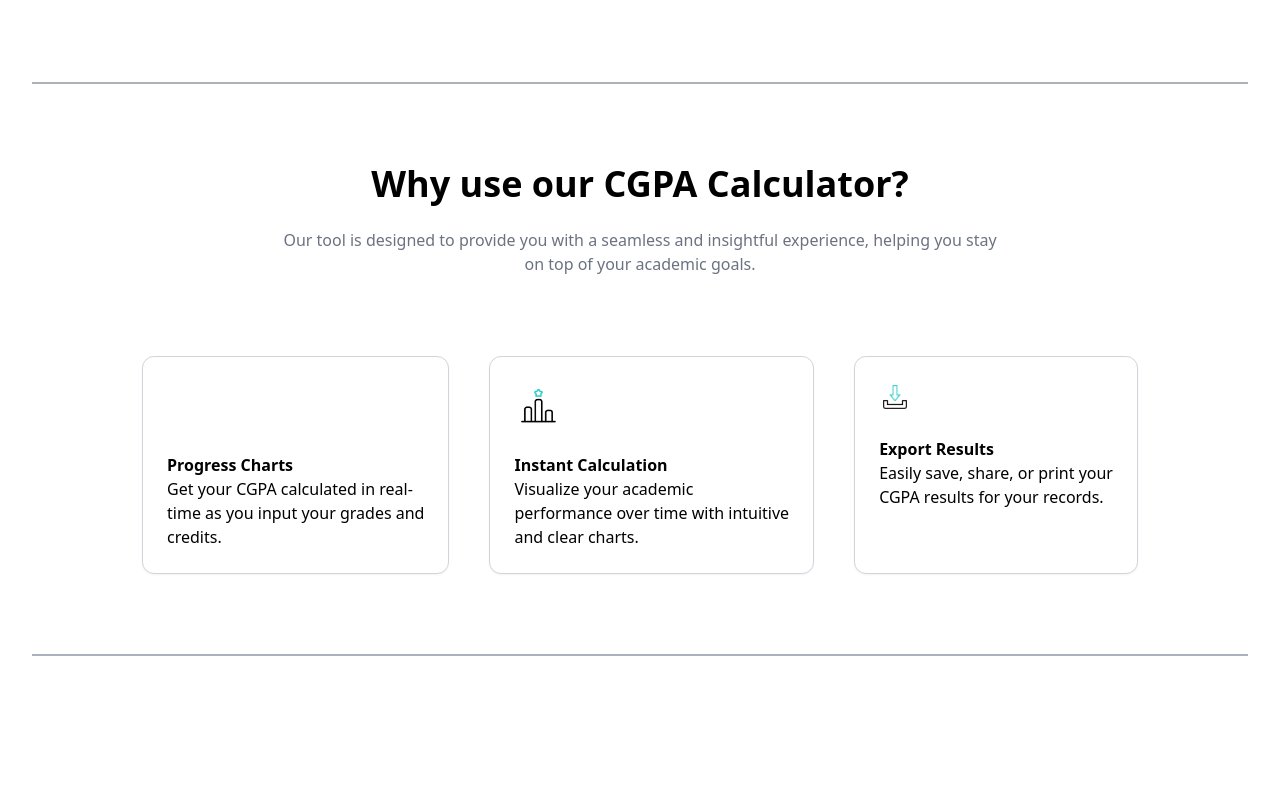
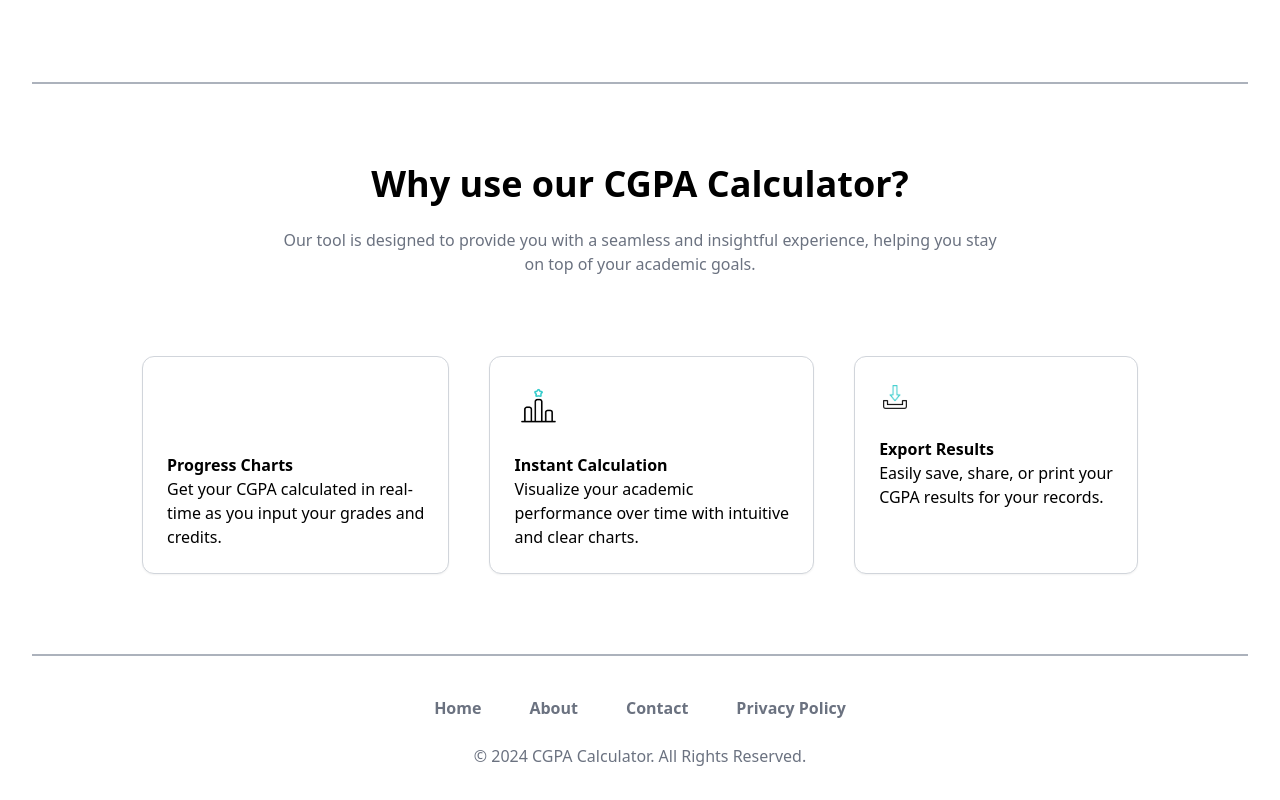
Before and after one commit to Sorcerers-NST/CGPA-Analyzer, a React (Vite) app in the folder client/: page / in a window 1280 px wide. Shown: the part 570-1370 px from the top of the page. Before the commit the page ends 1258 px from the top, so only its background shows below. Built offline with nearby package versions, Linux system fonts and the light colour scheme.

Commit message:
Footer For Landing Page

```diff
--- /dev/null
+++ b/client/src/pages/Landing/FooterLanding.jsx
@@ -0,0 +1,18 @@
+import React from 'react'
+
+const FooterLanding = () => {
+  return (
+    <div className='mt-10'>
+        <ul className='flex gap-12 justify-center'>
+            <li className='text-gray-500 font-bold'>Home</li>
+            <li className='text-gray-500 font-bold'>About</li>
+            <li className='text-gray-500 font-bold'>Contact</li>
+            <li className='text-gray-500 font-bold'>Privacy Policy</li>
+        </ul>
+        <br/>
+        <p className='text-gray-500'>&copy; 2024 CGPA Calculator. All Rights Reserved.</p>
+    </div>
+  )
+}
+
+export default FooterLanding
--- a/client/src/pages/Landing/Landing.jsx
+++ b/client/src/pages/Landing/Landing.jsx
@@ -2,12 +2,14 @@ import React from 'react'
 import '../../index.css'
 import NavbarLanding from './NavbarLanding'
 import Body1 from './Body1'
+import FooterLanding from './FooterLanding'
 
 const Landing = () => {
   return (
     <>
          <NavbarLanding/>
          <Body1/>
+         <FooterLanding/>
     </>
   )
 }
```
